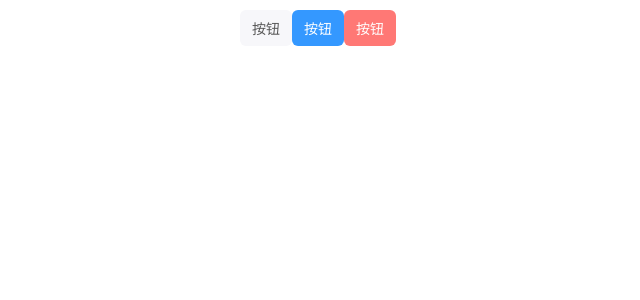
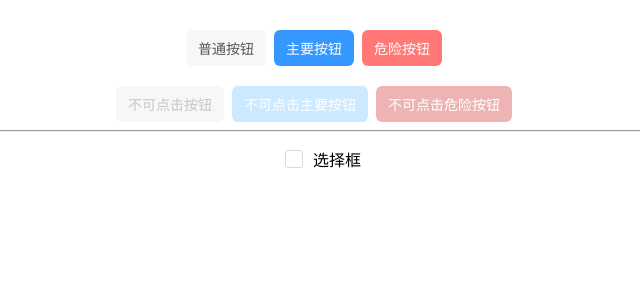
Before and after one commit to yym-yumeng123/react_ui_carousel, a React (Vite) app: page / in a window 1280 px wide. Shown: the top 300 px of the page, without its empty margins (322-962 px from the left). Built offline with nearby package versions, Linux system fonts and the light colour scheme.

Commit message:
初步完善 checkbox 框

```diff
--- a/src/App.tsx
+++ b/src/App.tsx
@@ -1,12 +1,31 @@
-import { Button } from "./lib/index";
+import { Button, Checkbox } from "./lib/index";
 import "./App.scss";
 
 const App = () => {
+  const handleClick = () => {
+    console.log("我是普通按钮");
+  };
+
   return (
     <div className="App">
-      <Button />
-      <Button type="primary" />
-      <Button type="danger" />
+      <Button onClick={handleClick}>普通按钮</Button>
+      <Button type="primary">主要按钮</Button>
+      <Button type="danger">危险按钮</Button>
+      <br />
+      <Button disabled onClick={handleClick}>
+        不可点击按钮
+      </Button>
+      <Button type="primary" disabled>
+        不可点击主要按钮
+      </Button>
+      <Button type="danger" disabled>
+        不可点击危险按钮
+      </Button>
+
+      <br />
+      <hr />
+
+      <Checkbox />
     </div>
   );
 };
--- a/src/lib/Button/button.scss
+++ b/src/lib/Button/button.scss
@@ -3,8 +3,10 @@
   font-size: 14px;
   border-radius: 6px;
   border: none;
+  user-select: none;
   cursor: pointer;
-
+  margin-right: 8px;
+  margin-top: 20px;
 
   &:focus {
     outline: none;
@@ -20,6 +22,11 @@
     &:active {
       background: #d9d9d9;
     }
+
+    &.g-button-disabled {
+      color: #c5c6c7;
+      pointer-events: none;
+    }
   }
 
   // 主要颜色
@@ -31,6 +38,10 @@
     }
     &:active {
       background: #1675e0;
+    }
+    &.g-button-disabled {
+      background: #cce9ff;
+      pointer-events: none;
     }
   }
 
@@ -44,5 +55,9 @@
     &:active {
       background: #d42926;
     }
+    &.g-button-disabled {
+      background: #eeb4b3;
+      pointer-events: none;
+    }
   }
 }
--- a/src/lib/Button/button.tsx
+++ b/src/lib/Button/button.tsx
@@ -7,13 +7,15 @@ interface ButtonProps extends Omit<ButtonHTMLAttributes<HTMLElement>, "type"> {
 }
 
 const Button: FC<ButtonProps> = (props) => {
-  const { type = "default", ...restProps } = props;
+  const { type = "default", disabled = false, children, ...restProps } = props;
   const cn = {
     [`g-button-${type}`]: type,
+    [`g-button-disabled`]: disabled,
   };
+
   return (
     <button className={classnames("g-button", cn)} {...restProps}>
-      按钮
+      {children}
     </button>
   );
 };
--- /dev/null
+++ b/src/lib/Checkbox/checkbox.scss
@@ -0,0 +1,42 @@
+.g-checkbox-wrapper {
+  display: inline-flex;
+  align-items: center;
+  user-select: none;
+  cursor: pointer;
+  .g-checkbox {
+    padding: 10px;
+    &-inner {
+      position: relative;
+      display: block;
+      width: 16px;
+      height: 16px;
+      border: 1px solid #d9d9d9;
+      border-radius: 3px;
+      background: #fff;
+      transition: all 0.3s;
+
+      &.g-checkbox-checked {
+        background: #3498ff;
+        border: 1px solid #3498ff;
+        &::after {
+          content: "";
+          position: absolute;
+          top: 1px;
+          left: 5px;
+          width: 5px;
+          height: 10px;
+          transform: rotate(45deg);
+          border: 2px solid #fff;
+          border-top: none;
+          border-left: none;
+        }
+      }
+    }
+
+    &-input {
+      position: absolute;
+      opacity: 0;
+      box-sizing: border-box;
+    }
+  }
+}
--- /dev/null
+++ b/src/lib/Checkbox/checkbox.tsx
@@ -0,0 +1,38 @@
+import { FC, useState } from "react";
+import classNames from "classnames";
+import "./checkbox.scss";
+
+interface CheckboxProps {
+  checked?: boolean;
+}
+
+const Checkbox: FC<CheckboxProps> = (props) => {
+  const { checked = false } = props;
+  // 当前是否被选中
+  const [currentChecked, setCurrentChecked] = useState(checked);
+
+  const classes = {
+    "g-checkbox-checked": currentChecked,
+  };
+
+  const handleChange = () => {
+    setCurrentChecked(!currentChecked);
+  };
+
+  return (
+    <label className="g-checkbox-wrapper">
+      <span className="g-checkbox">
+        <span className={classNames("g-checkbox-inner", classes)}></span>
+        <input
+          className="g-checkbox-input"
+          type="checkbox"
+          checked={currentChecked}
+          onChange={handleChange}
+        />
+      </span>
+      <span className="g-checkobox-label">选择框</span>
+    </label>
+  );
+};
+
+export default Checkbox;
--- a/src/lib/index.ts
+++ b/src/lib/index.ts
@@ -1 +1,2 @@
 export { default as Button } from "./Button/button";
+export { default as Checkbox } from "./Checkbox/checkbox";
```
